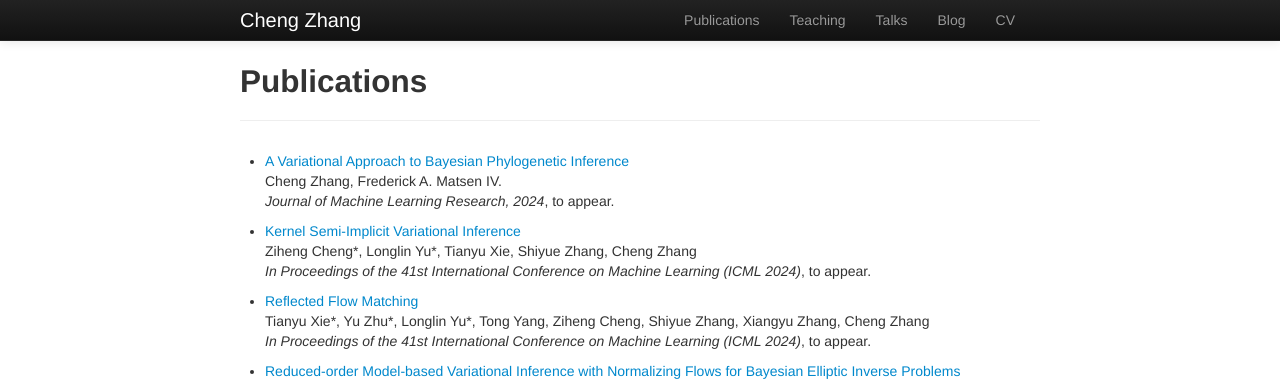
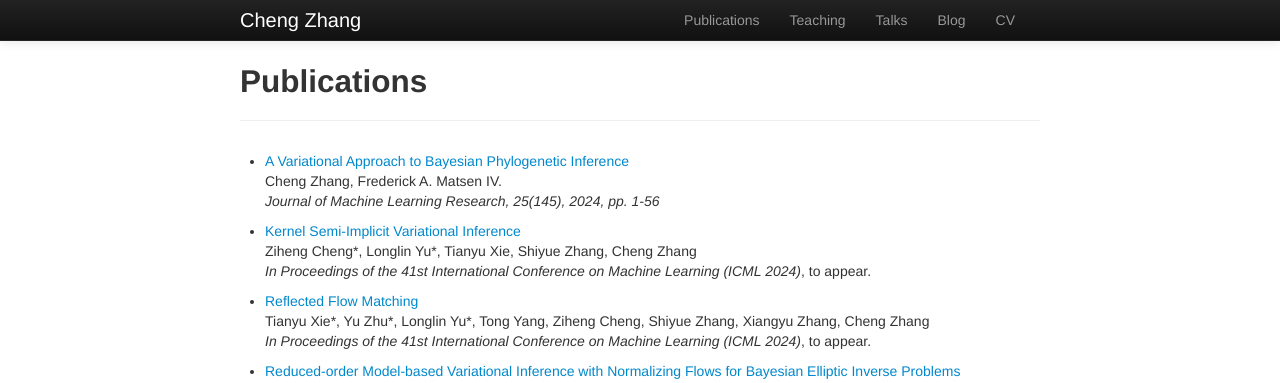
Before and after one commit to zcrabbit/zcrabbit.github.io, a Jekyll site: the page built from pages/publications.md, in a window 1280 px wide and 1400 px high. Shown: the top 383 px of the window. Built offline with Jekyll 4.4.1, drawn with Linux system fonts in a browser that asks for light colours; some of the changed text lies outside the part shown.

Commit message:
Update publications.md

```diff
--- a/pages/publications.md
+++ b/pages/publications.md
@@ -3,9 +3,9 @@ layout: page
 title: Publications
 ---
 
-- [A Variational Approach to Bayesian Phylogenetic Inference](https://arxiv.org/pdf/2204.07747)
+- [A Variational Approach to Bayesian Phylogenetic Inference](https://www.jmlr.org/papers/volume25/22-0348/22-0348.pdf)
 Cheng Zhang, Frederick A. Matsen IV.
-_Journal of Machine Learning Research, 2024_, to appear.
+_Journal of Machine Learning Research, 25(145), 2024, pp. 1-56_
 
 - [Kernel Semi-Implicit Variational Inference](https://arxiv.org/pdf/2405.18997)
 Ziheng Cheng\*, Longlin Yu\*, Tianyu Xie, Shiyue Zhang, Cheng Zhang
@@ -74,7 +74,7 @@ _In Proceedings of the 32th Neural Information Processing Systems (NeurIPS 2018,
 
 - [Variational Hamiltonian Monte Carlo via Score Matching](https://projecteuclid.org/download/pdfview_1/euclid.ba/1500948232)
 Cheng Zhang, Babak Shahbaba, Hongkai Zhao
-_Bayesian Analysis 13(2), 2018, pp. 486-506_
+_Bayesian Analysis, 13(2), 2018, pp. 486-506_
 
 - [Hamiltonian Monte Carlo Acceleration Using Surrogate Functions with Random Bases](https://arxiv.org/pdf/1506.05555.pdf)
 Cheng Zhang, Babak Shahbaba, Hongkai Zhao
```
